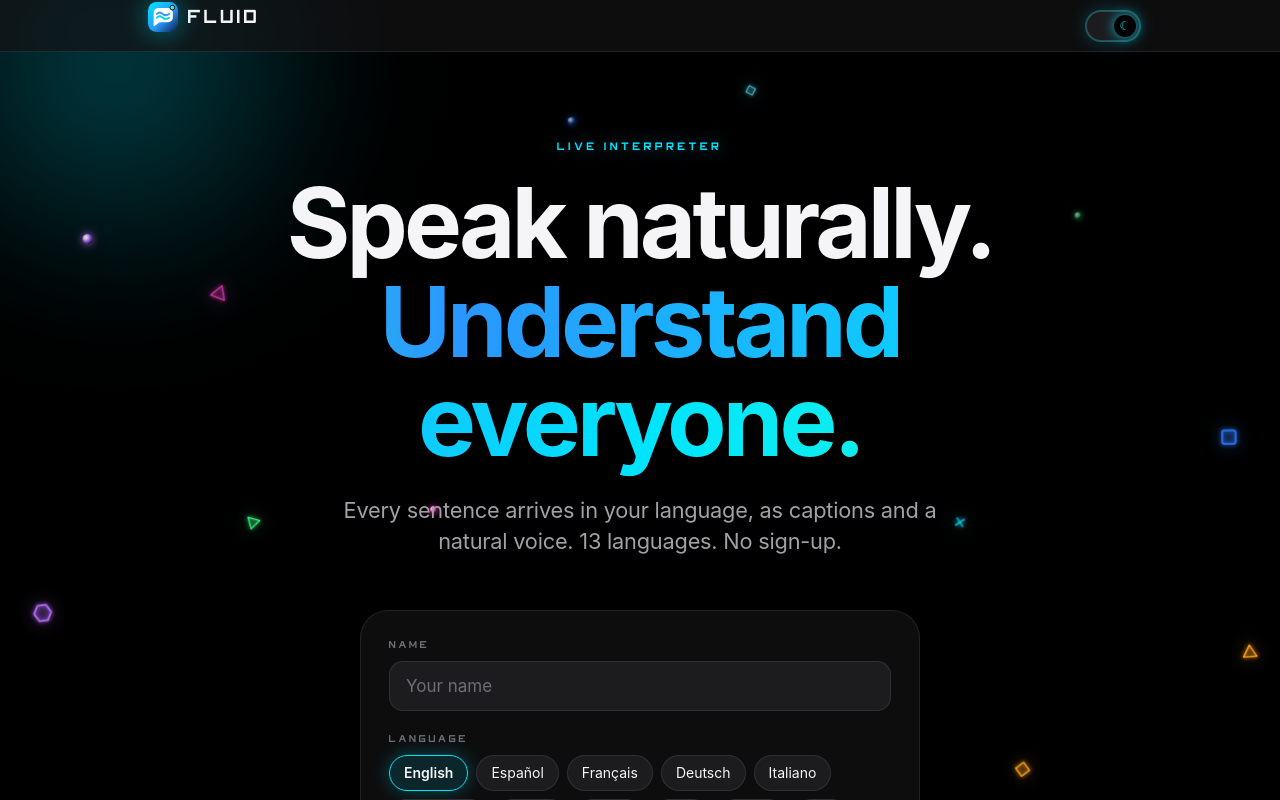
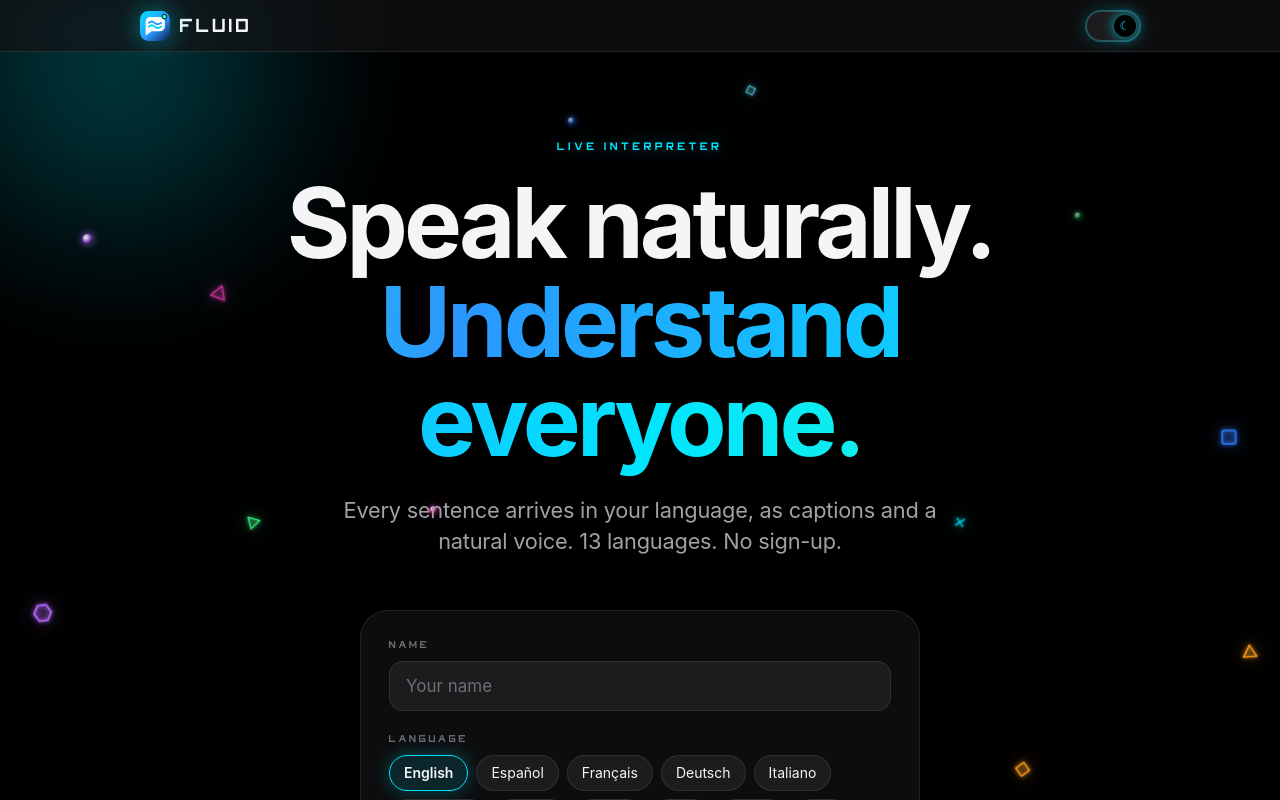
Before and after one commit to Mr-Professor-X/Fluent, a Next.js app: page / in a window 1280 px wide. Built offline with nearby package versions, Linux system fonts and the light colour scheme.

Commit message:
Scope brand padding to the sidebar so the join-screen logo stays centered

```diff
--- a/src/app/layout-polish.css
+++ b/src/app/layout-polish.css
@@ -32,11 +32,11 @@ input:focus-visible {
 
 .sidebar {
   width: 100%;
-  padding: 30px 14px 14px;
+  padding: 20px 14px 14px;
 }
 
-.brand {
-  padding: 2px 8px 20px;
+.sidebar .brand {
+  padding: 2px 8px 18px;
 }
 
 .new-conv {
```
